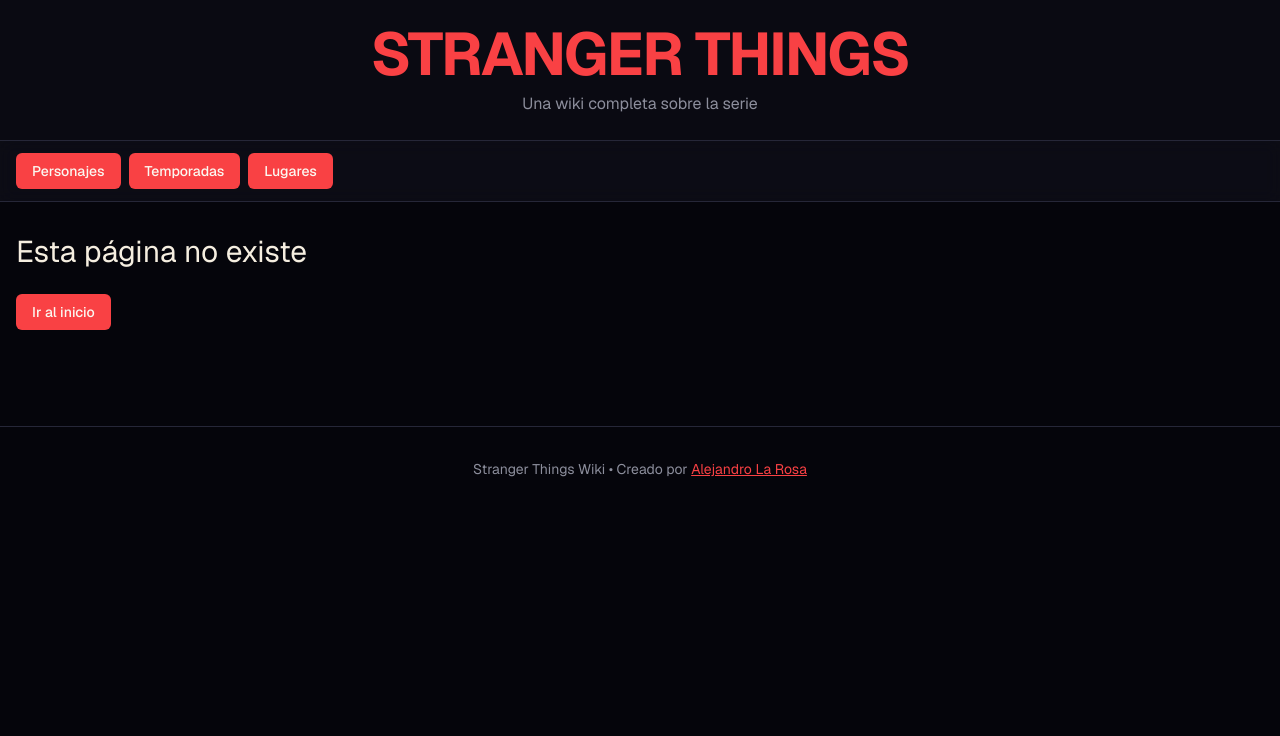
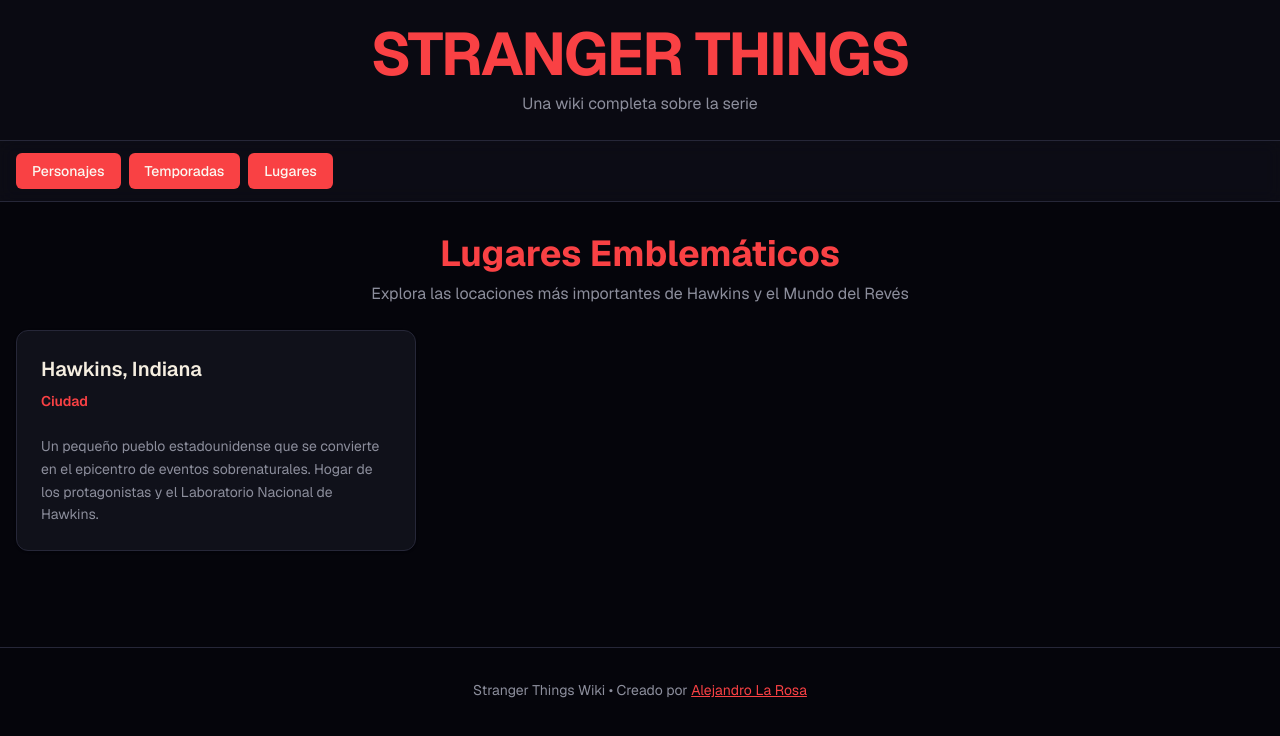
Before and after one commit to Alejandro1709/stranger-things-wiki, a React (Vite) app: page /lugares in a window 1280 px wide. Shown: the top 736 px of the page. Built offline with nearby package versions, Linux system fonts and the light colour scheme.

Commit message:
Add: PlacesPage and place card

```diff
--- /dev/null
+++ b/src/pages/PlacesPage.tsx
@@ -0,0 +1,42 @@
+import {
+  Card,
+  CardContent,
+  CardDescription,
+  CardHeader,
+  CardTitle,
+} from '@/components/ui/card'
+
+function PlacesPage() {
+  return (
+    <>
+      <div className="text-center space-y-2">
+        <h2 className="text-3xl md:text-4xl font-bold text-primary">
+          Lugares Emblemáticos
+        </h2>
+        <p className="text-muted-foreground max-w-2xl mx-auto">
+          Explora las locaciones más importantes de Hawkins y el Mundo del Revés
+        </p>
+      </div>
+
+      <div className="grid gap-6 md:grid-cols-2 lg:grid-cols-3">
+        <Card className="hover:shadow-lg transition-shadow">
+          <CardHeader>
+            <CardTitle className="text-xl">Hawkins, Indiana</CardTitle>
+            <CardDescription className="text-sm font-semibold text-accent">
+              Ciudad
+            </CardDescription>
+          </CardHeader>
+          <CardContent>
+            <p className="text-sm leading-relaxed text-muted-foreground">
+              Un pequeño pueblo estadounidense que se convierte en el epicentro
+              de eventos sobrenaturales. Hogar de los protagonistas y el
+              Laboratorio Nacional de Hawkins.
+            </p>
+          </CardContent>
+        </Card>
+      </div>
+    </>
+  )
+}
+
+export default PlacesPage
--- a/src/routers/app.router.tsx
+++ b/src/routers/app.router.tsx
@@ -3,6 +3,7 @@
 import HomePage from '@/pages/HomePage'
 import NotFoundPage from '@/pages/NotFoundPage'
 import SeasonsPage from '@/pages/SeasonsPage'
+import PlacesPage from '@/pages/PlacesPage'
 
 export const appRouter = createBrowserRouter([
   {
@@ -18,6 +19,10 @@
         element: <SeasonsPage />,
       },
       {
+        path: '/lugares',
+        element: <PlacesPage />,
+      },
+      {
         path: '*',
         element: <NotFoundPage />,
       },
```
